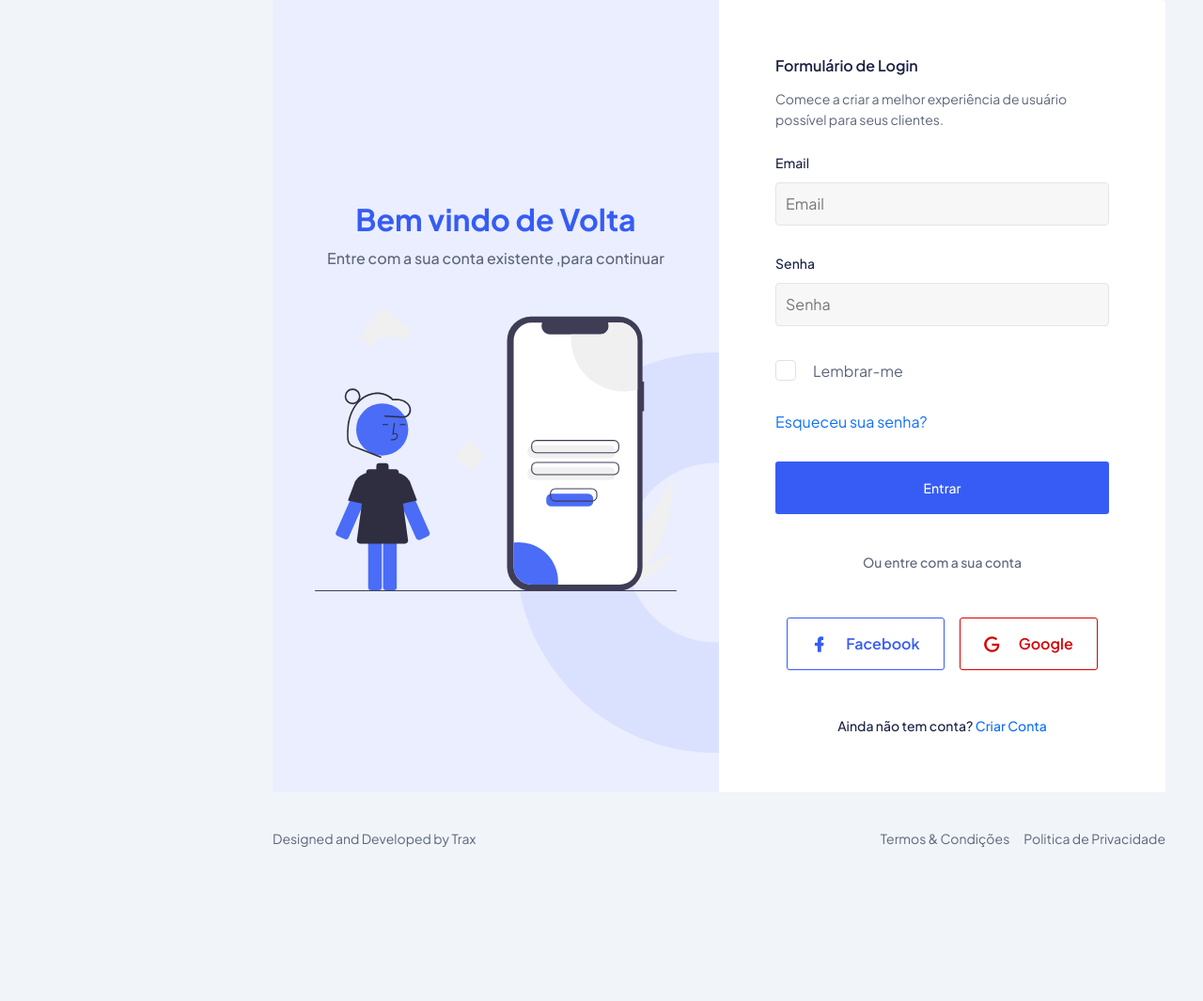
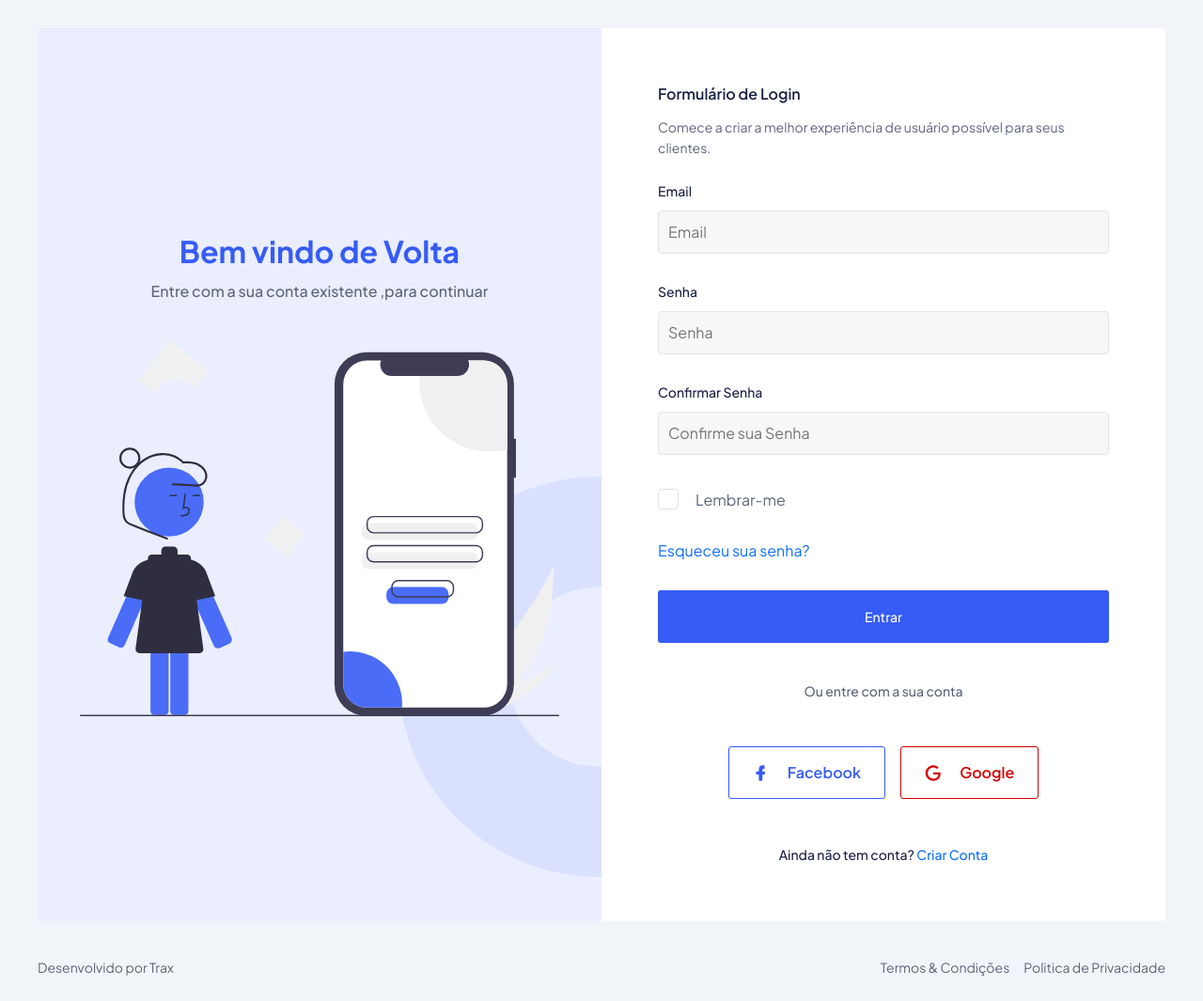
Before and after one commit to louis-desenv/trax, a website: page signin.html in a window 1280 px wide. Shown: the whole page at 94% size. Before the commit the page ends 928 px from the top, so only its background shows below. Drawn offline with Linux system fonts and the light colour scheme.

Commit message:
campo confirmar senha
campo confirmar senha

```diff
--- a/signin.html
+++ b/signin.html
@@ -24,8 +24,9 @@
 
 
     <!-- ======== main-wrapper start =========== -->
-    <main class="main-wrapper">
-
+    <main  class="main-wrapper" style="margin-left: 0;" >
+      <div class="title-wrapper pt-30">
+        </div>
 
       <!-- ========== signin-section start ========== -->
       <section class="signin-section">
@@ -74,6 +75,17 @@
                           <input type="password" placeholder="Senha" />
                         </div>
                       </div>
+
+
+                      <!-- end col -->
+                      <div class="col-12">
+                        <div class="input-style-1">
+                          <label>Confirmar Senha</label>
+                          <input type="password" placeholder="Confirme sua Senha" />
+                        </div>
+                      </div>
+
+
                       <!-- end col -->
                       <div class="col-xxl-6 col-lg-12 col-md-6">
                         <div class="form-check checkbox-style mb-30">
@@ -137,8 +149,8 @@
             <div class="col-md-6 order-last order-md-first">
               <div class="copyright text-center text-md-start">
                 <p class="text-sm">
-                  Designed and Developed by
-                  <a href="https://plainadmin.com" rel="nofollow" target="_blank">
+                  Desenvolvido por
+                  <a href=index.html rel="nofollow" target="_blank">
                     Trax
                   </a>
                 </p>
```
Also changed, not shown: signup.html (+8 -1 lines).
